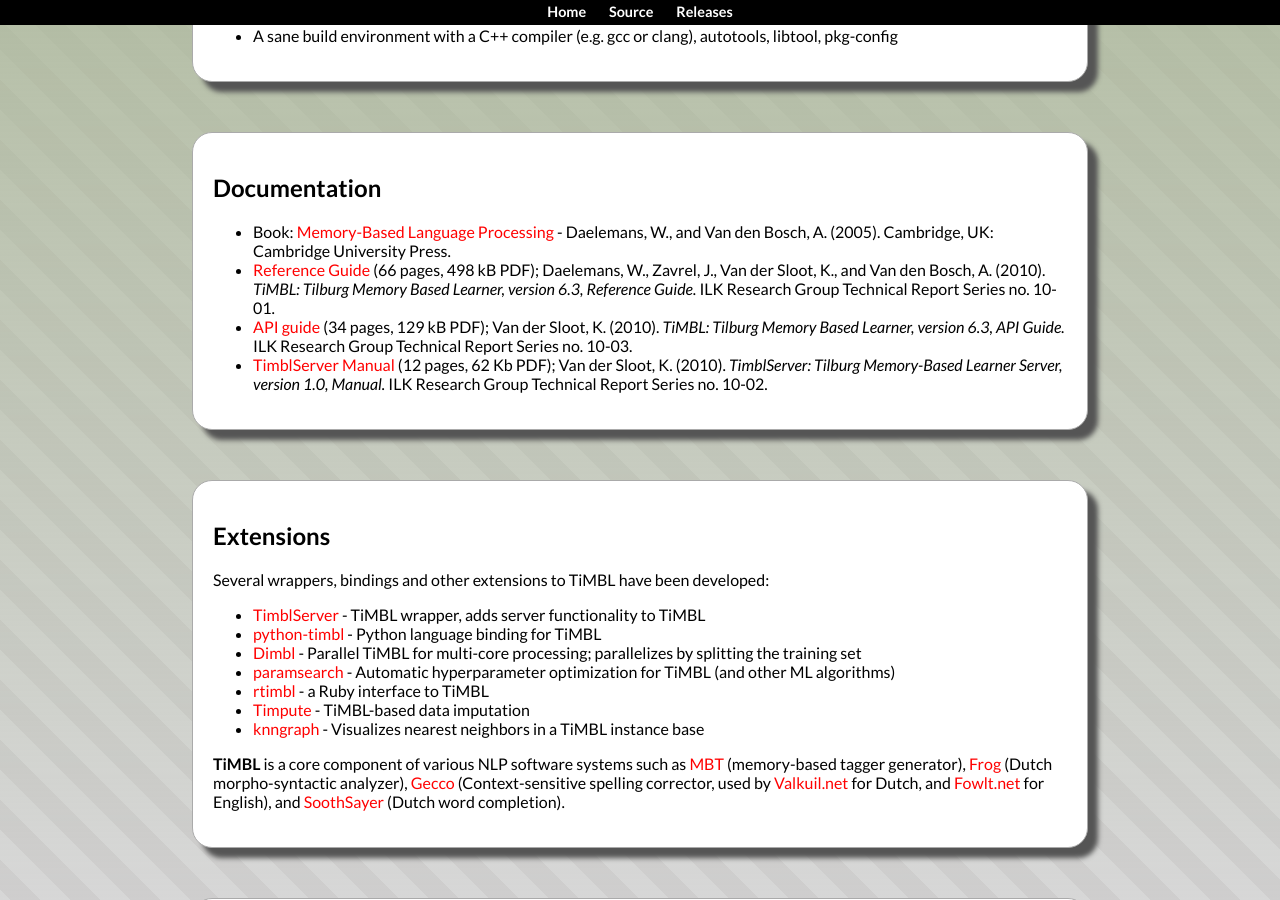
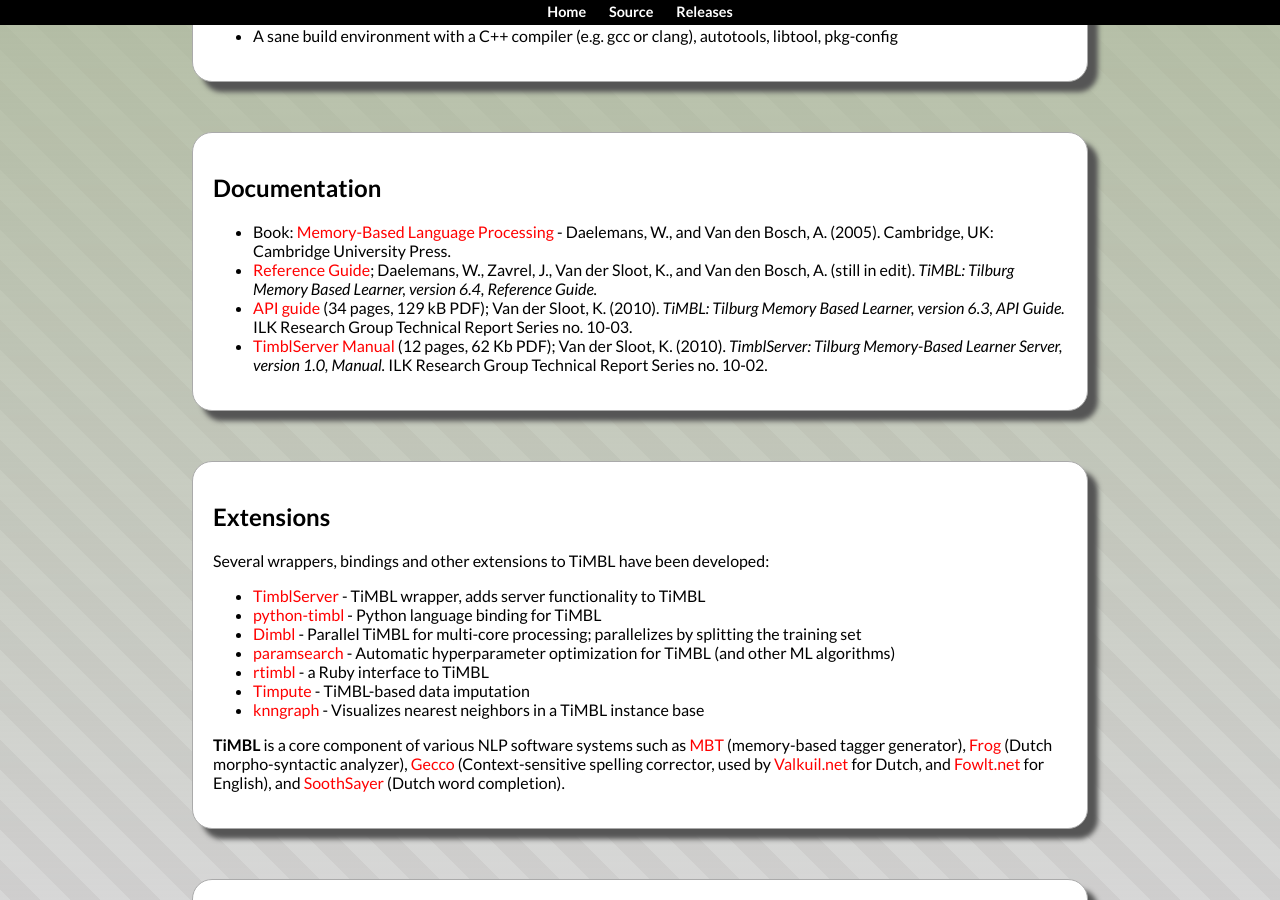
Before and after one commit to LanguageMachines/timbl, a Jekyll site: the page built from index.html, in a window 1280 px wide and 900 px high, scrolled down 1631 px. Built offline with Jekyll 4.4.1, drawn with Linux system fonts in a browser that asks for light colours.

Commit message:
updated timbl documentation link

```diff
--- a/index.html
+++ b/index.html
@@ -101,7 +101,7 @@
 
 <ul>
 <li>Book: <a href="http://ilk.uvt.nl/mblp">Memory-Based Language Processing</a> - Daelemans, W., and Van den Bosch, A. (2005). Cambridge, UK: Cambridge University Press.</li>
-<li><a href="http://ilk.uvt.nl/downloads/pub/papers/Timbl_6.3_Manual.pdf">Reference Guide</a> (66 pages, 498 kB PDF); Daelemans, W., Zavrel, J., Van der Sloot, K., and Van den Bosch, A. (2010). <em>TiMBL: Tilburg Memory Based Learner, version 6.3, Reference Guide.</em> ILK Research Group Technical Report Series no. 10-01.</li>
+<li><a href="https://github.com/LanguageMachines/timbl/raw/master/docs/Timbl_6.4_Manual.pdf">Reference Guide</a>; Daelemans, W., Zavrel, J., Van der Sloot, K., and Van den Bosch, A. (still in edit). <em>TiMBL: Tilburg Memory Based Learner, version 6.4, Reference Guide.</em></li>
 <li><a href="http://ilk.uvt.nl/downloads/pub/papers/Timbl_6.3_API.pdf">API guide</a> (34 pages, 129 kB PDF); Van der Sloot, K. (2010). <em>TiMBL: Tilburg Memory Based Learner, version 6.3, API Guide.</em> ILK Research Group Technical Report Series no. 10-03.</li>
 <li><a href="http://ilk.uvt.nl/downloads/pub/papers/TimblServer_1.0_Manual.pdf">TimblServer Manual</a> (12 pages, 62 Kb PDF); Van der Sloot, K. (2010). <em>TimblServer: Tilburg Memory-Based Learner Server, version 1.0, Manual.</em> ILK Research Group Technical Report Series no. 10-02. </li>
 </ul>
```
